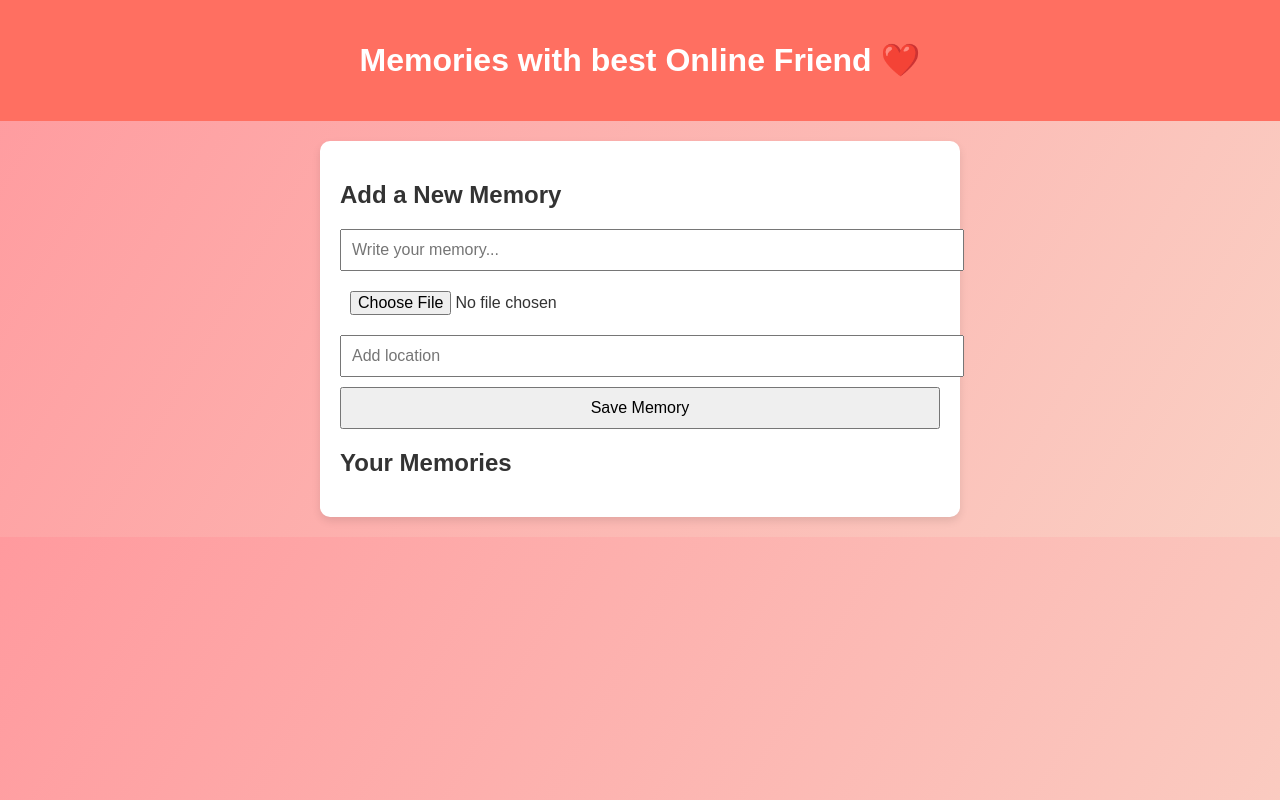
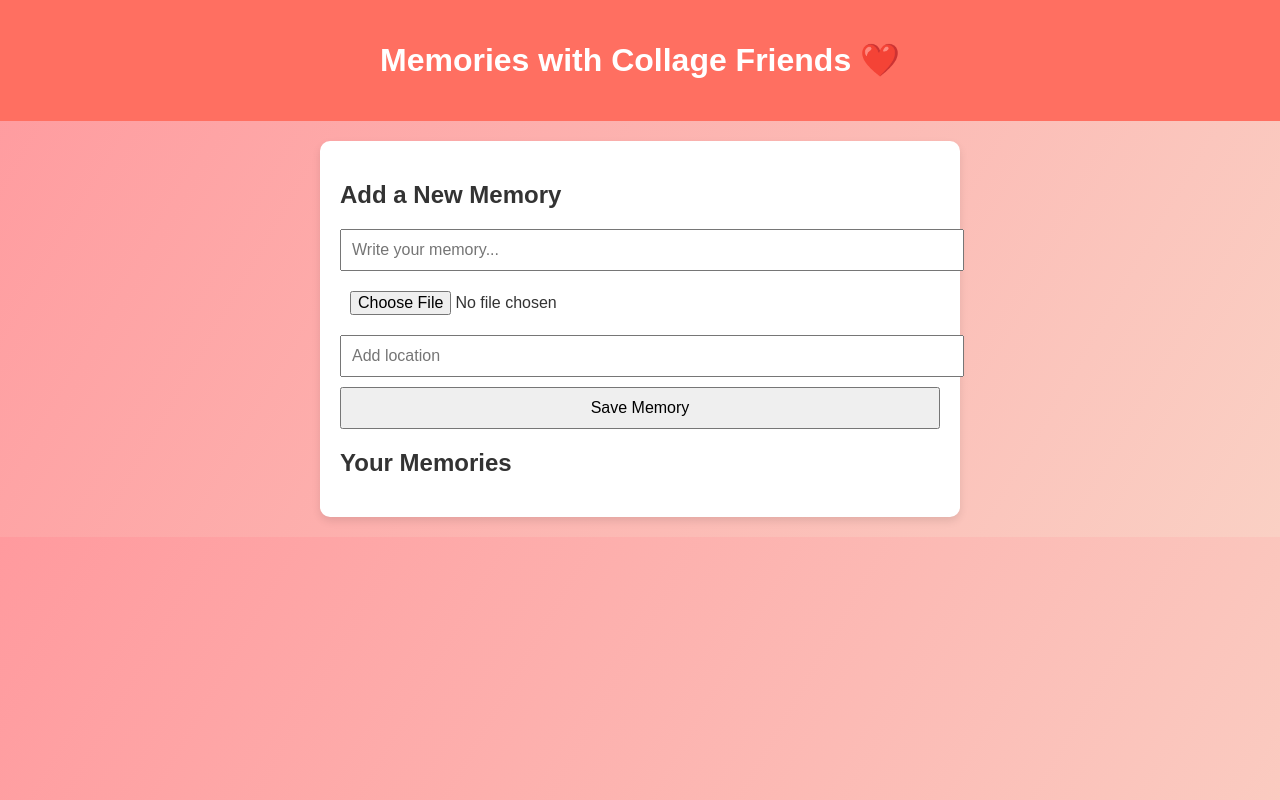
Before and after one commit to Vermasushant144/Memory-keeper, a plain HTML site: page index.html in a window 1280 px wide. Drawn offline with Linux system fonts and the light colour scheme.

Commit message:
Update index.html

```diff
--- a/index.html
+++ b/index.html
@@ -8,7 +8,7 @@
 </head>
 <body>
   <header>
-    <h1>Memories with best Online Friend ❤️</h1>
+    <h1>Memories with Collage Friends ❤️</h1>
   </header>
 
   <main>
```
